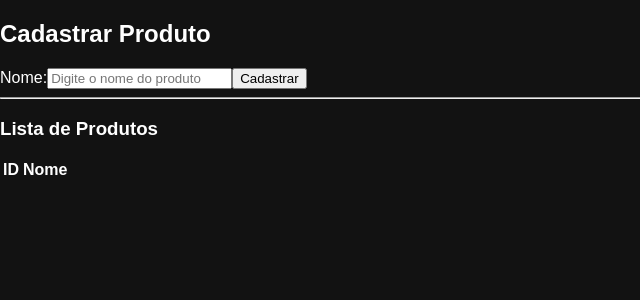
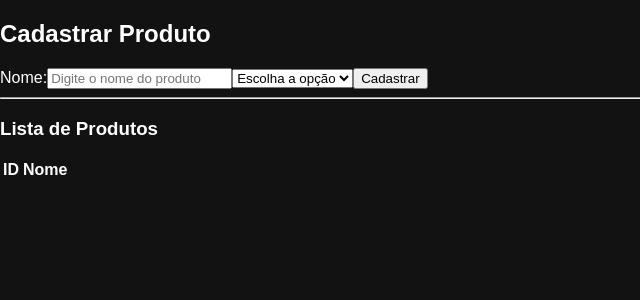
Before and after one commit to Marciogleyson/caixa-ng, an Angular app: page / in a window 1280 px wide. Shown: the top 300 px of the page, without its empty margins (0-640 px from the left). Built offline with nearby package versions, Linux system fonts and the light colour scheme.

Commit message:
adicionado o campo select

```diff
--- a/src/app/components/produtos/cadastro-produto/cadastro-produto.component.html
+++ b/src/app/components/produtos/cadastro-produto/cadastro-produto.component.html
@@ -3,6 +3,15 @@
 
     <label>Nome:</label>
     <input type="text" [(ngModel)]="nome" placeholder="Digite o nome do produto" />
+
+    <select name="opcao" id="opcao">
+        <option value="">Escolha a opção</option>
+        <option value="Arroz">Arroz</option>
+        <option value="Feijão">Feijão</option>
+        <option value="macarrao">Macarrão</option>
+        <option value="Carne">Carne</option>
+        <option value="Frango">Frango</option>
+    </select>
 
     <button (click)="salvarProduto()">
       {{ idParaEditar !== undefined ? 'Salvar Edição' : 'Cadastrar' }}
```
